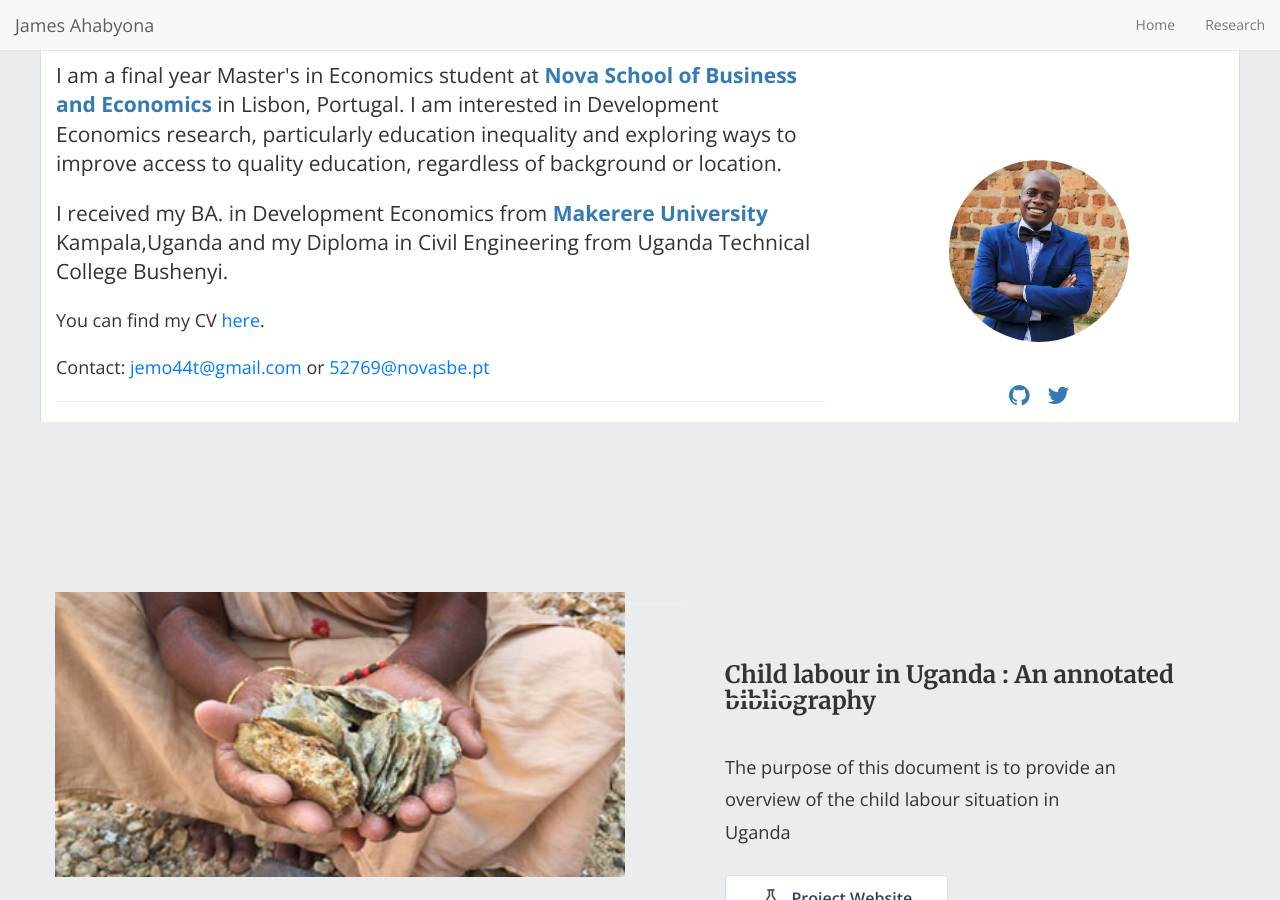
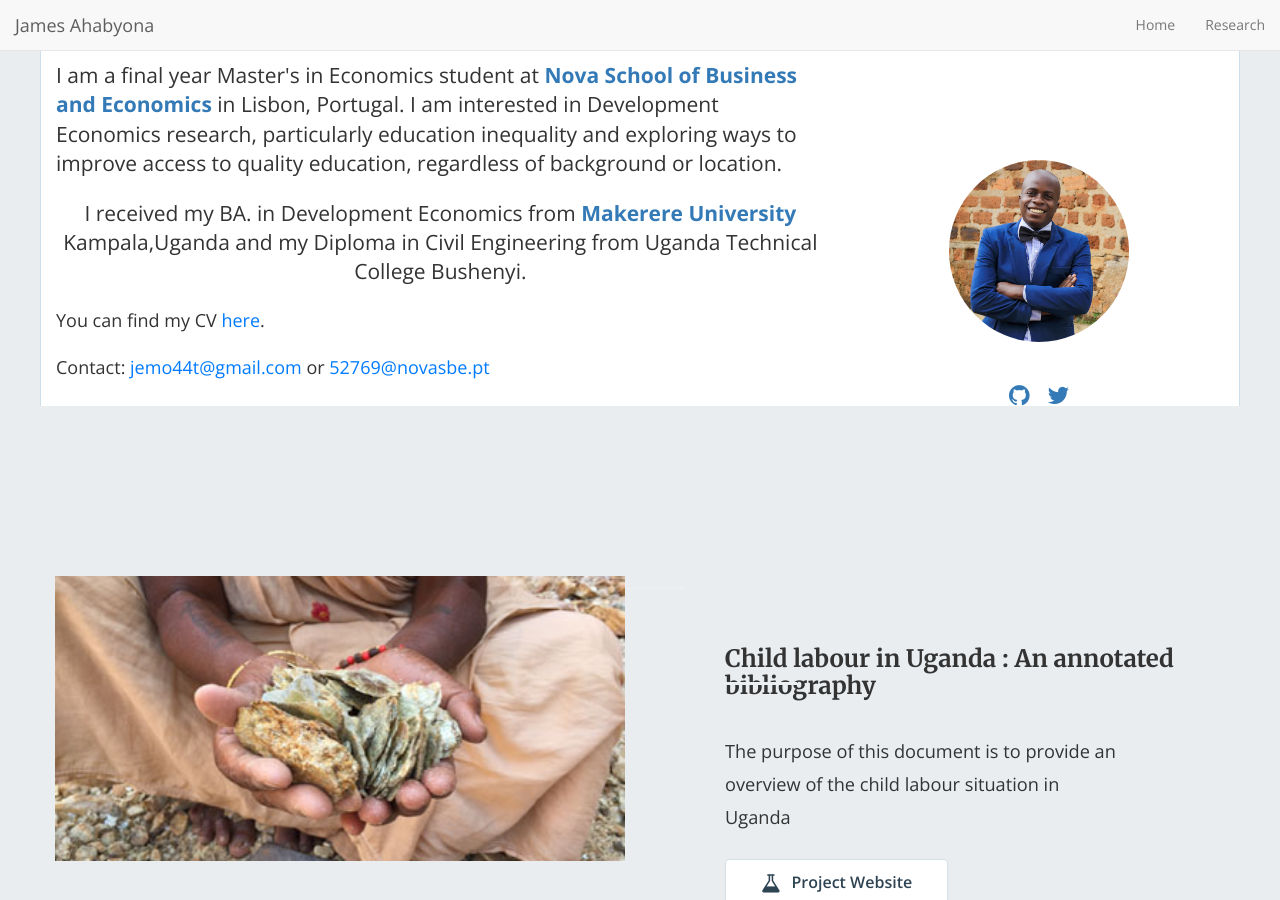
Before and after one commit to mariaelenaguer/mariaelenaguer.github.io, a Jekyll site: the page built from index.html, in a window 1280 px wide and 900 px high. Built offline with Jekyll 4.4.1, drawn with Linux system fonts in a browser that asks for light colours; nearby versions of some CDN libraries; the list of posts is cut into pages by our own code.

Commit message:
Update home-hero.html

```diff
--- a/_includes/home-hero.html
+++ b/_includes/home-hero.html
@@ -74,7 +74,7 @@
         background or location.
       </p>
       </p>
-      <p class="lead text-left">
+      <p class="lead text-left,style=" font-size: 18px; line-height: 1.5; color: #333;">
         I received my BA. in Development Economics from <a href="https://bams.mak.ac.ug/school-of-economics/"
           target="_blank"><b>Makerere University</b></a> Kampala,Uganda and my Diploma in Civil Engineering from Uganda
         Technical College Bushenyi.
@@ -86,7 +86,6 @@
       <p class="lead text-left" style="font-size: 18px; line-height: 1.5; color: #333;">
         Contact: <a href="mailto:jemo44t@gmail.com" style="color: #007bff; text-decoration: none;">jemo44t@gmail.com</a>
         or <a href="mailto:52769@novasbe.pt" style="color: #007bff; text-decoration: none;">52769@novasbe.pt</a>
-        <hr>
     </div>
     <div class="hero-container text-center">
       <img src="img/James.jpg" class="bio-pic" /><br />
```
